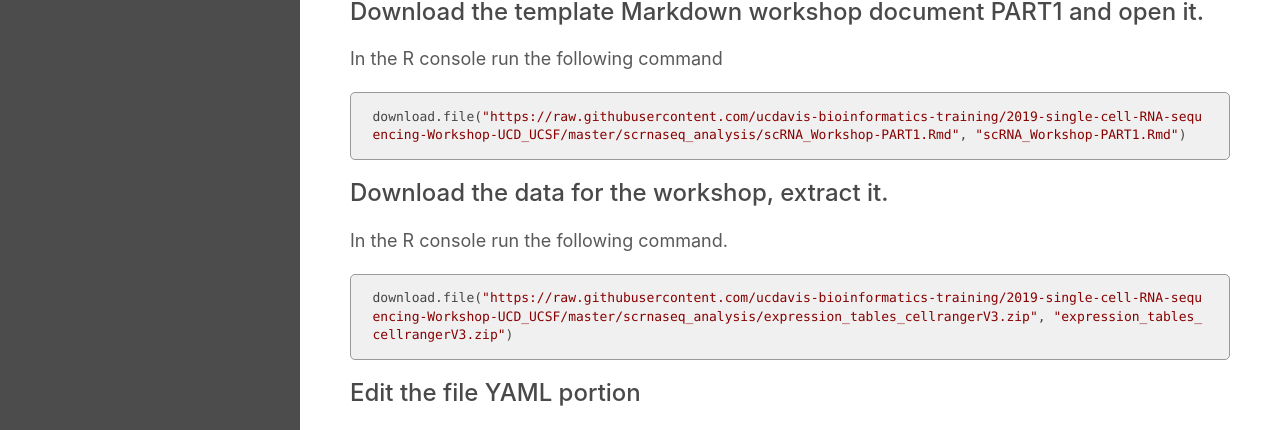
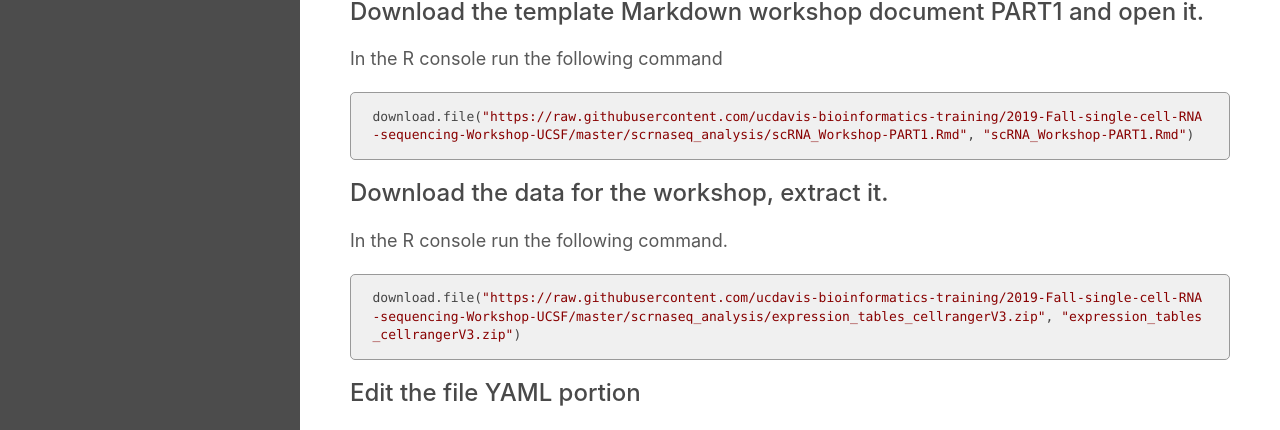
Before and after one commit to ucdavis-bioinformatics-training/2019-Fall-single-cell-RNA-sequencing-Workshop-UCSF, a Jekyll site: the page built from scrnaseq_analysis/scrna_analysis_prepare.md, in a window 1280 px wide. Shown: the part 2181-2611 px from the top of the page. Built offline with Jekyll 4.4.1, drawn with Linux system fonts in a browser that asks for light colours; our own code applies the rules of GitHub Pages for plain Markdown files; some of the changed lines change nothing that is shown.

Commit message:
update prepare

````diff
--- a/scrnaseq_analysis/scrna_analysis_prepare.md
+++ b/scrnaseq_analysis/scrna_analysis_prepare.md
@@ -102,14 +102,14 @@ sessionInfo()
 
 In the R console run the following command
 ```r
-download.file("https://raw.githubusercontent.com/ucdavis-bioinformatics-training/2019-single-cell-RNA-sequencing-Workshop-UCD_UCSF/master/scrnaseq_analysis/scRNA_Workshop-PART1.Rmd", "scRNA_Workshop-PART1.Rmd")
+download.file("https://raw.githubusercontent.com/ucdavis-bioinformatics-training/2019-Fall-single-cell-RNA-sequencing-Workshop-UCSF/master/scrnaseq_analysis/scRNA_Workshop-PART1.Rmd", "scRNA_Workshop-PART1.Rmd")
 ```
 
 ### Download the data for the workshop, extract it.
 
 In the R console run the following command.
 ```r
-download.file("https://raw.githubusercontent.com/ucdavis-bioinformatics-training/2019-single-cell-RNA-sequencing-Workshop-UCD_UCSF/master/scrnaseq_analysis/expression_tables_cellrangerV3.zip", "expression_tables_cellrangerV3.zip")
+download.file("https://raw.githubusercontent.com/ucdavis-bioinformatics-training/2019-Fall-single-cell-RNA-sequencing-Workshop-UCSF/master/scrnaseq_analysis/expression_tables_cellrangerV3.zip", "expression_tables_cellrangerV3.zip")
 ```
 
 ### Edit the file YAML portion
````
